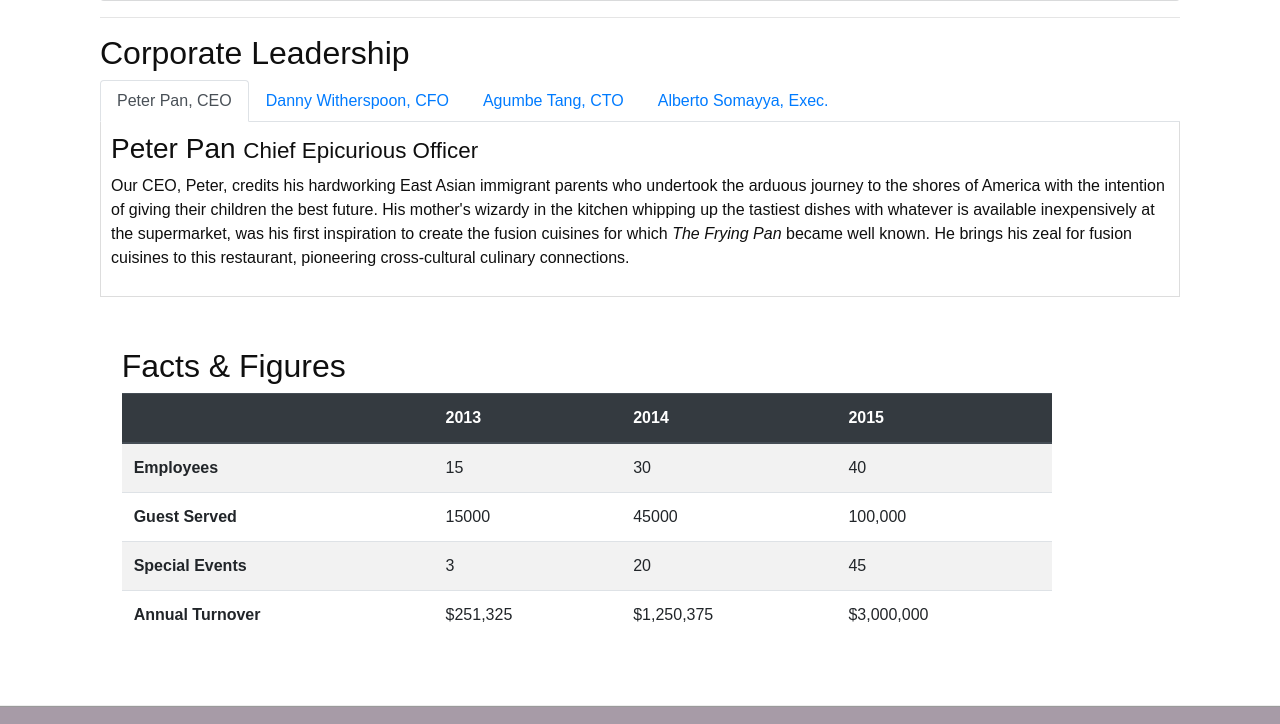
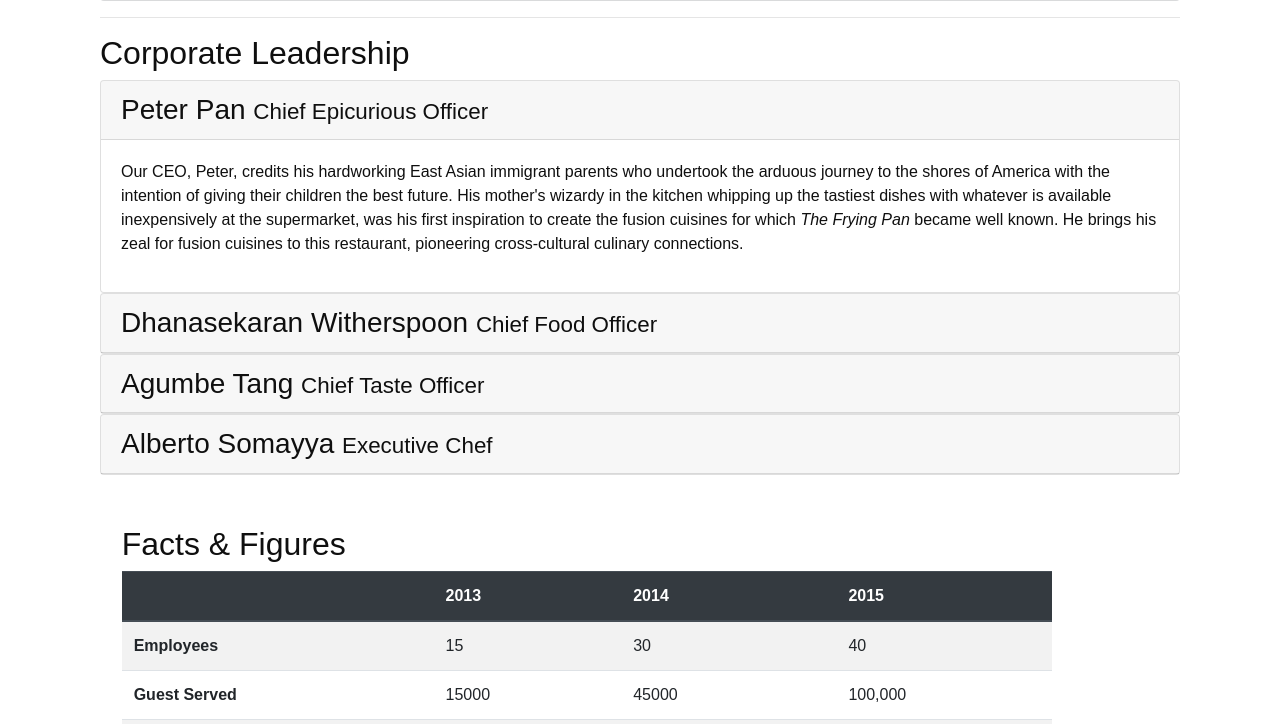
Before and after one commit to Nekros1712/Bootstrap4, a website: page aboutus.html in a window 1280 px wide. Shown: the part 1025-1749 px from the top of the page. Drawn offline with nearby package versions, Linux system fonts and the light colour scheme.

Commit message:
Accordion

```diff
--- a/aboutus.html
+++ b/aboutus.html
@@ -98,37 +98,47 @@
             <div class="col-12 d-sm">
                 <hr>
                 <h2>Corporate Leadership</h2>
-                <ul class="nav nav-tabs">
-                    <li class="nav-item">
-                        <a class="nav-link active" href="#peter" role="tab" data-toggle="tab">Peter Pan, CEO</a>
-                    </li>
-                    <li class="nav-item">
-                        <a class="nav-link" href="#danny" role="tab" data-toggle="tab">Danny Witherspoon, CFO</a>
-                    </li>
-                    <li class="nav-item">
-                        <a class="nav-link" href="#agumbe" role="tab" data-toggle="tab">Agumbe Tang, CTO</a>
-                    </li>
-                    <li class="nav-item">
-                        <a class="nav-link" href="#alberto" role="tab" data-toggle="tab">Alberto Somayya, Exec.</a>
-                    </li>
-                </ul>
 
-                <div class="tab-content">
-                    <div role="tabpanel" class="tab-pane fade show active" id="peter">
-                    <h3>Peter Pan <small>Chief Epicurious Officer</small></h3>
-                    <p class="d-none d-sm-block">Our CEO, Peter, credits his hardworking East Asian immigrant parents who undertook the arduous journey to the shores of America with the intention of giving their children the best future. His mother's wizardy in the kitchen whipping up the tastiest dishes with whatever is available inexpensively at the supermarket, was his first inspiration to create the fusion cuisines for which <em>The Frying Pan</em> became well known. He brings his zeal for fusion cuisines to this restaurant, pioneering cross-cultural culinary connections.</p>
+                <div id="accordion">
+                    <div class="card">
+                        <div class="card-header" role="tab" id="peterhead">
+                            <h3 class="mb-0"><a data-toggle="collapse" data-target="#peter">Peter Pan <small>Chief Epicurious Officer</small></a></h3>
+                        </div>
+                        <div role="tabpanel" class="collapse show" id="peter" data-parent="#accordion">
+                            <div class="card-body">
+                                <p class="d-none d-sm-block">Our CEO, Peter, credits his hardworking East Asian immigrant parents who undertook the arduous journey to the shores of America with the intention of giving their children the best future. His mother's wizardy in the kitchen whipping up the tastiest dishes with whatever is available inexpensively at the supermarket, was his first inspiration to create the fusion cuisines for which <em>The Frying Pan</em> became well known. He brings his zeal for fusion cuisines to this restaurant, pioneering cross-cultural culinary connections.</p>
+                            </div>
+                        </div>
                     </div>
-                    <div role="tabpanel" class="tab-pane fade" id="danny">
-                    <h3>Dhanasekaran Witherspoon <small>Chief Food Officer</small></h3>
-                    <p class="d-none d-sm-block">Our CFO, Danny, as he is affectionately referred to by his colleagues, comes from a long established family tradition in farming and produce. His experiences growing up on a farm in the Australian outback gave him great appreciation for varieties of food sources. As he puts it in his own words, <em>Everything that runs, wins, and everything that stays, pays!</em></p>
+                    <div class="card">
+                        <div class="card-header" role="tab" id="dannyhead">
+                            <h3 class="mb-0"><a data-toggle="collapse" data-target="#danny">Dhanasekaran Witherspoon <small>Chief Food Officer</small></a></h3>
+                        </div>
+                        <div role="tabpanel" class="collapse" id="danny" data-parent="#accordion">
+                            <div class="card-body">
+                                <p class="d-none d-sm-block">Our CFO, Danny, as he is affectionately referred to by his colleagues, comes from a long established family tradition in farming and produce. His experiences growing up on a farm in the Australian outback gave him great appreciation for varieties of food sources. As he puts it in his own words, <em>Everything that runs, wins, and everything that stays, pays!</em></p>
+                            </div>
+                        </div>
                     </div>
-                    <div role="tabpanel" class="tab-pane fade" id="agumbe">
-                    <h3>Agumbe Tang <small>Chief Taste Officer</small></h3>
-                    <p class="d-none d-sm-block">Blessed with the most discerning gustatory sense, Agumbe, our CTO, personally ensures that every dish that we serve meets his exacting tastes. Our chefs dread the tongue lashing that ensues if their dish does not meet his exacting standards. He lives by his motto, <em>You click only if you survive my lick.</em></p>
+                    <div class="card">
+                        <div class="card-header" role="tab" id="agumbehead">
+                            <h3 class="mb-0"><a data-toggle="collapse" data-target="#agumbe">Agumbe Tang <small>Chief Taste Officer</small></a></h3>
+                        </div>
+                        <div role="tabpanel" class="collapse" id="agumbe" data-parent="#accordion">
+                            <div class="card-body">
+                                <p class="d-none d-sm-block">Blessed with the most discerning gustatory sense, Agumbe, our CTO, personally ensures that every dish that we serve meets his exacting tastes. Our chefs dread the tongue lashing that ensues if their dish does not meet his exacting standards. He lives by his motto, <em>You click only if you survive my lick.</em></p>
+                            </div>
+                        </div>
                     </div>
-                    <div role="tabpanel" class="tab-pane fade" id="alberto">
-                    <h3>Alberto Somayya <small>Executive Chef</small></h3>
-                    <p class="d-none d-sm-block">Award winning three-star Michelin chef with wide International experience having worked closely with whos-who in the culinary world, he specializes in creating mouthwatering Indo-Italian fusion experiences. He says, <em>Put together the cuisines from the two craziest cultures, and you get a winning hit! Amma Mia!</em></p>
+                    <div class="card">
+                        <div class="card-header" role="tab" id="albertohead">
+                            <h3 class="mb-0"><a data-toggle="collapse" data-target="#alberto">Alberto Somayya <small>Executive Chef</small></a></h3>
+                        </div>
+                        <div role="tabpanel" class="collapse" id="alberto" data-parent="#accordion">
+                            <div class="card-body">
+                                <p class="d-none d-sm-block">Award winning three-star Michelin chef with wide International experience having worked closely with whos-who in the culinary world, he specializes in creating mouthwatering Indo-Italian fusion experiences. He says, <em>Put together the cuisines from the two craziest cultures, and you get a winning hit! Amma Mia!</em></p>
+                            </div>
+                        </div>
                     </div>
                 </div>
             </div>
@@ -232,3 +242,18 @@
 </body>
 
 </html>
+
+
+
+<div role="tabpanel" class="tab-pane fade" id="danny">
+    <h3>Dhanasekaran Witherspoon <small>Chief Food Officer</small></h3>
+    <p class="d-none d-sm-block">Our CFO, Danny, as he is affectionately referred to by his colleagues, comes from a long established family tradition in farming and produce. His experiences growing up on a farm in the Australian outback gave him great appreciation for varieties of food sources. As he puts it in his own words, <em>Everything that runs, wins, and everything that stays, pays!</em></p>
+    </div>
+    <div role="tabpanel" class="tab-pane fade" id="agumbe">
+    <h3>Agumbe Tang <small>Chief Taste Officer</small></h3>
+    <p class="d-none d-sm-block">Blessed with the most discerning gustatory sense, Agumbe, our CTO, personally ensures that every dish that we serve meets his exacting tastes. Our chefs dread the tongue lashing that ensues if their dish does not meet his exacting standards. He lives by his motto, <em>You click only if you survive my lick.</em></p>
+    </div>
+    <div role="tabpanel" class="tab-pane fade" id="alberto">
+    <h3>Alberto Somayya <small>Executive Chef</small></h3>
+    <p class="d-none d-sm-block">Award winning three-star Michelin chef with wide International experience having worked closely with whos-who in the culinary world, he specializes in creating mouthwatering Indo-Italian fusion experiences. He says, <em>Put together the cuisines from the two craziest cultures, and you get a winning hit! Amma Mia!</em></p>
+    </div>
```
